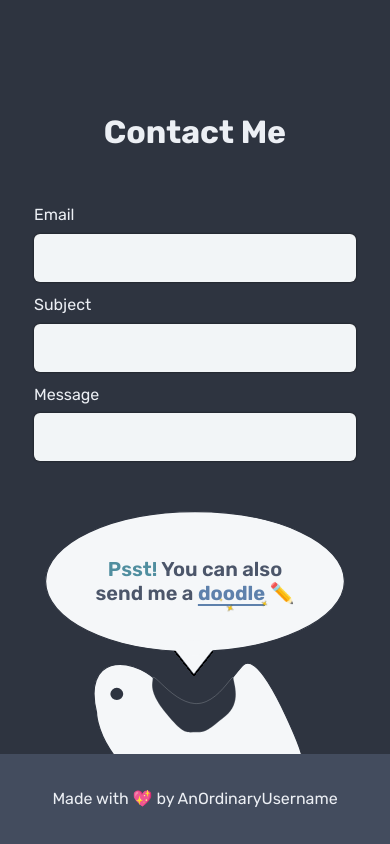
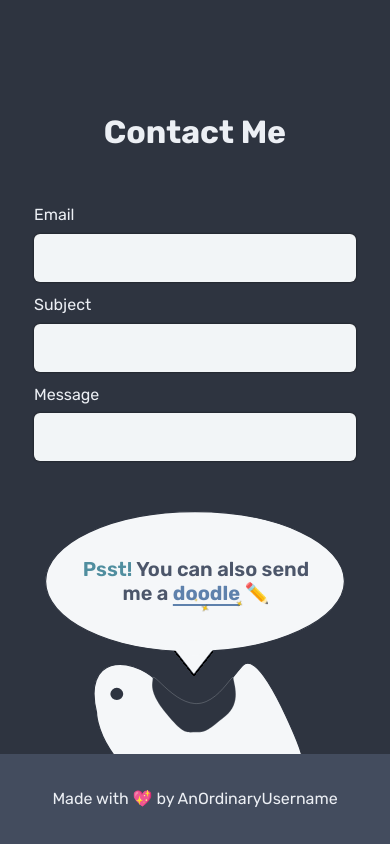
Before and after one commit to AnOrdinaryUsername/portfolio, a Next.js app: page / in a window 390 px wide. Shown: the part 1825-2669 px from the top of the page. Built offline with nearby package versions, Linux system fonts and the light colour scheme.

Commit message:
fix: Center Bob's words on mobile

```diff
--- a/src/components/ContactMe.tsx
+++ b/src/components/ContactMe.tsx
@@ -152,7 +152,7 @@ const Aside = styled.aside`
 const SpeechBubble = styled.div`
   position: absolute;
   top: 17%;
-  left: 15%;
+  left: 12%;
 
   @media ${(p) => p.theme.breakpoints.sm} {
     left: 10%;
@@ -161,7 +161,7 @@ const SpeechBubble = styled.div`
 
 const BobSays = styled.p`
   font-size: 2rem;
-  max-width: 21rem;
+  max-width: 23rem;
   font-weight: 600;
   text-align: center;
   line-height: 1.2;
```
